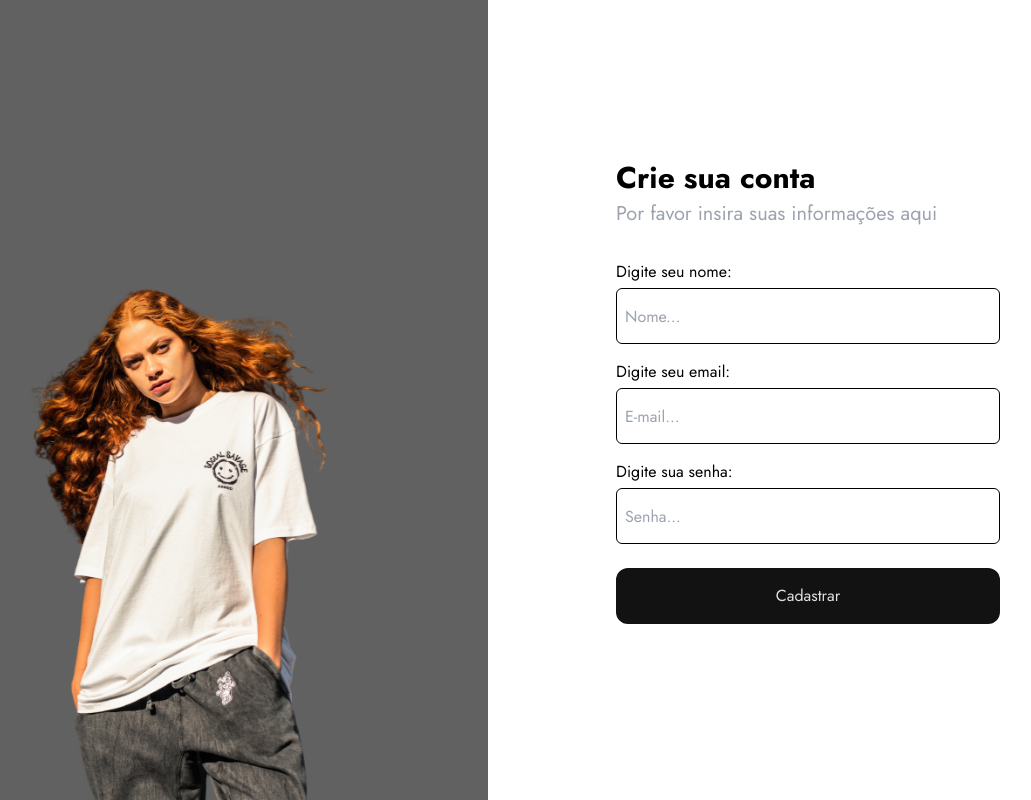
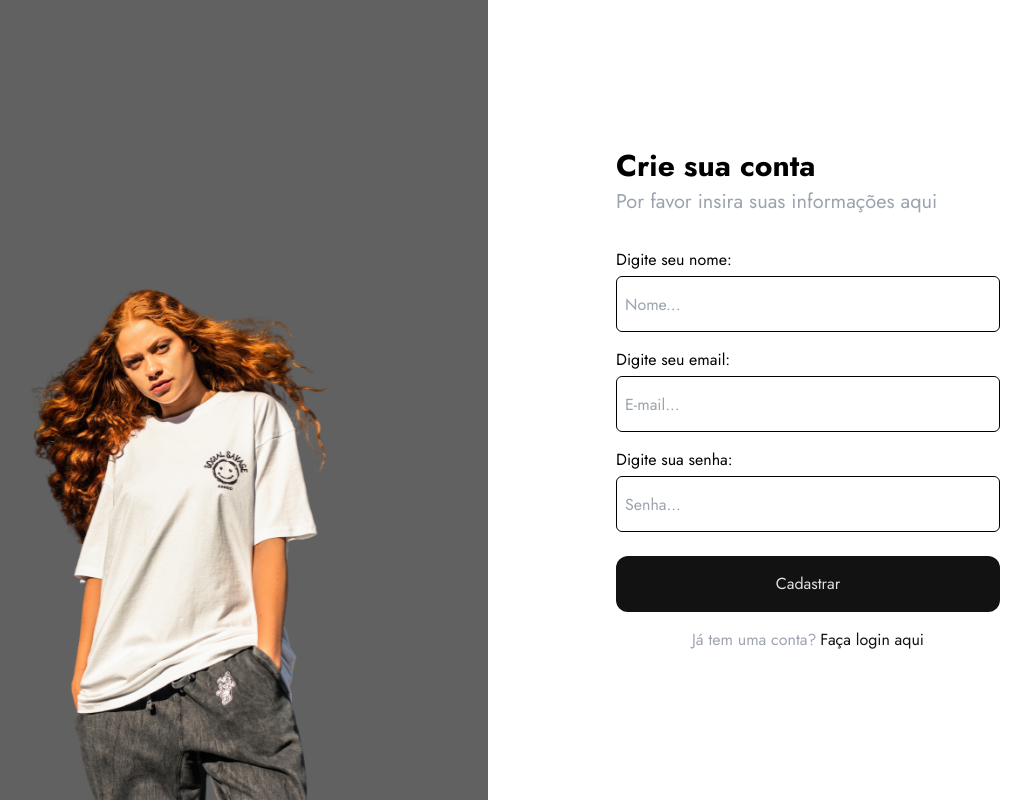
Before and after one commit to vemser/vemser-vs13-projeto-tshirt-ecomerce-front, a React (Vite) app: page /register in a window 1280 px wide. Shown: the whole page, without its empty margins (152-1183 px from the left). Built offline with nearby package versions, Linux system fonts and the light colour scheme.

Commit message:
Feat: add link to redirect

```diff
--- a/src/pages/Register/Register.tsx
+++ b/src/pages/Register/Register.tsx
@@ -3,6 +3,7 @@ import womanImage from '../../assets/foto-mulher-jovem.svg'
 
 import { yupResolver } from "@hookform/resolvers/yup";
 import { schema } from '../../schemas/RegisterSchemas';
+import { Link } from 'react-router-dom';
 
 export function Register(): JSX.Element {
 
@@ -70,6 +71,11 @@ export function Register(): JSX.Element {
                         <button className="bg-primary h-14 text-secondary rounded-xl my-4">
                             Cadastrar
                         </button>
+
+                        <p className='text-gray-400 text-center flex justify-center gap-1'>
+                            <span>Já tem uma conta?</span>
+                            <Link className='text-primary' to={'/login'}>Faça login aqui</Link>
+                        </p>
                     </form>
                 </section>
             </main>
```
